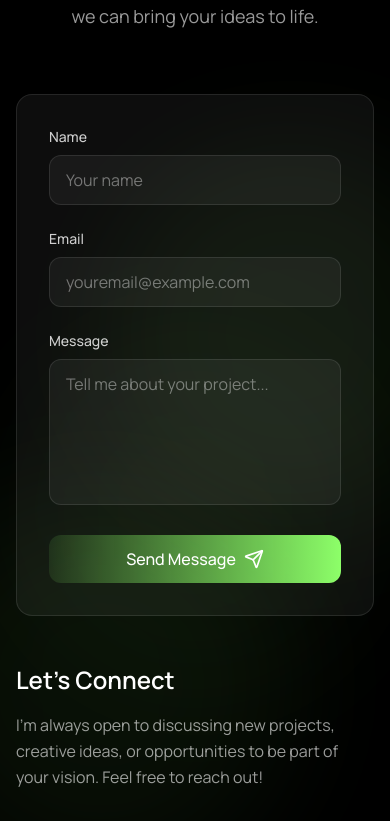
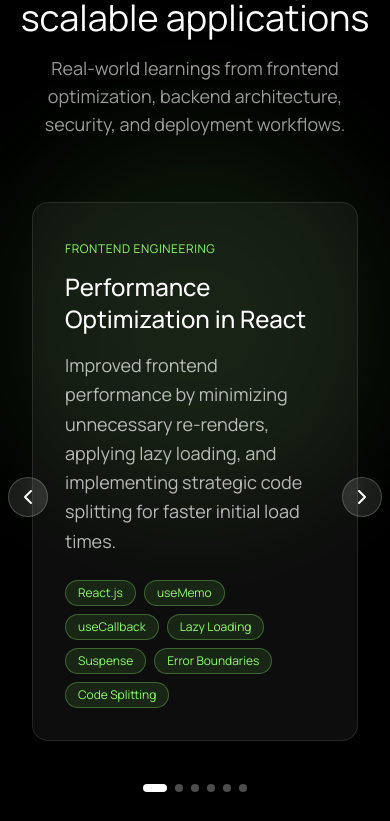
Before and after one commit to Karthikeyan1701/dev-personal-portfolio, a React (Vite) app: page / in a window 390 px wide. Shown: the part 9040-9861 px from the top of the page. Built offline with nearby package versions, Linux system fonts and the light colour scheme.

Commit message:
Completed Insights Section

```diff
--- a/src/App.jsx
+++ b/src/App.jsx
@@ -4,6 +4,7 @@ import Hero from './components/sections/Hero';
 import About from './components/sections/About';
 import Skills from './components/sections/Skills';
 import Services from './components/sections/Services';
+import Insights from './components/sections/Insights';
 import Contact from './components/sections/Contact';
 import Footer from './components/layout/Footer';
 
@@ -17,6 +18,7 @@ function App() {
         <About />
         <Skills />
         <Services />
+        <Insights />
         <Contact />
       </main>
 
--- /dev/null
+++ b/src/components/sections/Insights.jsx
@@ -0,0 +1,155 @@
+import React, { useState, useRef } from "react";
+import { ChevronLeft, ChevronRight, Lightbulb } from "lucide-react";
+import { insights } from "../../data/insights";
+import FadeIn from "../animations/FadeIn";
+
+const Insights = () => {
+  const [currentIndex, setCurrentIndex] = useState(0);
+  const scrollContainerRef = useRef(null);
+
+  const scrollToIndex = (index) => {
+    setCurrentIndex(index);
+    if (scrollContainerRef.current) {
+      const containerWidth = scrollContainerRef.current.offsetWidth;
+      scrollContainerRef.current.scrollTo({
+        left: containerWidth * index,
+        behavior: "smooth",
+      });
+    }
+  };
+
+  const nextInsight = () => {
+    const newIndex = (currentIndex + 1) % insights.length;
+    scrollToIndex(newIndex);
+  };
+
+  const prevInsight = () => {
+    const newIndex =
+      (currentIndex - 1 + insights.length) % insights.length;
+    scrollToIndex(newIndex);
+  };
+
+  return (
+    <section
+      id="insights"
+      className="relative py-20 bg-black overflow-hidden"
+    >
+      {/* Background Glow */}
+      <div className="absolute inset-0 overflow-hidden">
+        <div className="absolute top-1/2 left-1/2 -translate-x-1/2 -translate-y-1/2 w-96 h-96 bg-primary/10 opacity-90 rounded-full blur-3xl" />
+      </div>
+
+      <div className="relative z-10 max-w-7xl mx-auto px-4 sm:px-6 lg:px-8">
+        {/* Section Header */}
+        <FadeIn delay={0}>
+          <div className="text-center mb-16">
+            <div className="inline-flex items-center gap-2 px-4 py-2 bg-primary/10 border border-primary/30 rounded-full mb-6">
+              <Lightbulb className="w-4 h-4 text-primary" />
+              <span className="text-sm text-primary font-medium tracking-wider uppercase">
+                Engineering Insights
+              </span>
+            </div>
+
+            <h2 className="text-4xl lg:text-5xl font-normal text-white mb-4 max-w-2xl mx-auto">
+              Lessons learned while building scalable applications
+            </h2>
+
+            <p className="text-lg text-white/60 max-w-2xl mx-auto">
+              Real-world learnings from frontend optimization, backend
+              architecture, security, and deployment workflows.
+            </p>
+          </div>
+        </FadeIn>
+
+        {/* Carousel */}
+        <FadeIn delay={100}>
+          <div className="relative">
+            <div
+              ref={scrollContainerRef}
+              className="overflow-x-hidden scroll-smooth"
+              style={{ scrollSnapType: "x mandatory" }}
+            >
+              <div className="flex">
+                {insights.map((insight) => (
+                  <div
+                    key={insight.id}
+                    className="w-full shrink-0 px-4"
+                    style={{ scrollSnapAlign: "start" }}
+                  >
+                    <div className="max-w-3xl mx-auto bg-white/5 border border-white/10 rounded-2xl p-8 backdrop-blur-sm">
+
+                      {/* Category */}
+                      <div className="mb-3">
+                        <span className="text-xs uppercase tracking-wider text-primary">
+                          {insight.category}
+                        </span>
+                      </div>
+
+                      {/* Title */}
+                      <h3 className="text-2xl text-white font-medium mb-4">
+                        {insight.title}
+                      </h3>
+
+                      {/* Description */}
+                      <p className="text-white/70 text-lg leading-relaxed mb-6">
+                        {insight.description}
+                      </p>
+
+                      {/* Skills Tags */}
+                      <div className="flex flex-wrap gap-2">
+                        {insight.skills.map((skill, i) => (
+                          <span
+                            key={i}
+                            className="px-3 py-1 text-xs rounded-full bg-primary/10 border border-primary/30 text-primary"
+                          >
+                            {skill}
+                          </span>
+                        ))}
+                      </div>
+
+                    </div>
+                  </div>
+                ))}
+              </div>
+            </div>
+
+            {/* Pagination Dots */}
+            <div className="flex items-center justify-center gap-2 mt-10">
+              {insights.map((_, index) => (
+                <button
+                  key={index}
+                  onClick={() => scrollToIndex(index)}
+                  className={`transition-all duration-300 rounded-full ${
+                    index === currentIndex
+                      ? "bg-white w-6 h-2"
+                      : "bg-white/30 w-2 h-2 hover:bg-white/50"
+                  }`}
+                  aria-label={`Go to insight ${index + 1}`}
+                />
+              ))}
+            </div>
+
+            {/* Navigation Buttons */}
+            <button
+              onClick={prevInsight}
+              className="absolute left-0 top-1/2 -translate-y-1/2 -translate-x-2 lg:-translate-x-4 flex items-center justify-center w-10 h-10 lg:w-12 lg:h-12 bg-white/10 backdrop-blur-sm border border-white/20 rounded-full hover:bg-white/20 transition-all duration-300 z-10"
+              aria-label="Previous insight"
+            >
+              <ChevronLeft className="w-6 h-6 text-white" />
+            </button>
+
+            <button
+              onClick={nextInsight}
+              className="absolute right-0 top-1/2 -translate-y-1/2 translate-x-2 lg:translate-x-4 flex items-center justify-center w-10 h-10 lg:w-12 lg:h-12 bg-white/10 backdrop-blur-sm border border-white/20 rounded-full hover:bg-white/20 transition-all duration-300 z-10"
+              aria-label="Next insight"
+            >
+              <ChevronRight className="w-6 h-6 text-white" />
+            </button>
+          </div>
+        </FadeIn>
+      </div>
+    </section>
+  );
+};
+
+export default Insights;
--- a/src/data/insights.js
+++ b/src/data/insights.js
@@ -0,0 +1,91 @@
+export const insights = [
+  {
+    id: 1,
+    title: "Performance Optimization in React",
+    description:
+      "Improved frontend performance by minimizing unnecessary re-renders, applying lazy loading, and implementing strategic code splitting for faster initial load times.",
+    category: "Frontend Engineering",
+    skills: [
+      "React.js",
+      "useMemo",
+      "useCallback",
+      "Lazy Loading",
+      "Suspense",
+      "Error Boundaries",
+      "Code Splitting"
+    ],
+    impact: "Improved UI Performance"
+  },
+  {
+    id: 2,
+    title: "Advanced State Management Strategies",
+    description:
+      "Managed complex application state using reducer patterns, global context, and scalable state libraries to ensure predictable data flow and maintainability.",
+    category: "State Management",
+    skills: [
+      "useReducer",
+      "Context API",
+      "useContext",
+      "Redux Toolkit",
+      "Zustand"
+    ],
+    impact: "Better State Scalability"
+  },
+  {
+    id: 3,
+    title: "Designing Scalable REST APIs",
+    description:
+      "Built maintainable backend systems using MVC architecture and modular route structuring to support scalable API development.",
+    category: "Backend Architecture",
+    skills: [
+      "Node.js",
+      "Express",
+      "REST APIs",
+      "MVC Architecture"
+    ],
+    impact: "Improved Backend Structure"
+  },
+  {
+    id: 4,
+    title: "Implementing Secure Authentication Systems",
+    description:
+      "Designed secure authentication flows using token-based strategies, role-based access control, and multi-factor authentication techniques.",
+    category: "Security",
+    skills: [
+      "JWT",
+      "OAuth",
+      "RBAC",
+      "2FA"
+    ],
+    impact: "Enhanced Application Security"
+  },
+  {
+    id: 5,
+    title: "Improving API Response Performance",
+    description:
+      "Optimized backend performance by applying indexing strategies, improving database schema design, and reducing redundant query operations.",
+    category: "Backend Optimization",
+    skills: [
+      "MongoDB",
+      "Indexing",
+      "Database Design",
+      "Query Optimization",
+      "Aggregation Pipelines"
+    ],
+    impact: "Reduced API Response Time"
+  },
+  {
+    id: 6,
+    title: "DevOps & Deployment Automation",
+    description:
+      "Automated deployment workflows and environment configuration management to ensure reliable and consistent production releases.",
+    category: "DevOps",
+    skills: [
+      "GitHub Actions",
+      "Docker",
+      "Environment Variables",
+      "CI/CD"
+    ],
+    impact: "Faster & Reliable Deployment"
+  }
+];
--- a/src/utils/constants.js
+++ b/src/utils/constants.js
@@ -35,6 +35,7 @@ export const NAV_LINKS = [
     { id: 'about', label: 'About' },
     { id: 'skills', label: 'Skills' },
     { id: 'services', label: 'Services' },
-    { id: 'experience', label: 'Experience' },
+    { id: 'timeline', label: 'Timeline' },
+    { id: 'insights', label: 'Insights' },
     { id: 'contact', label: 'Contact' }
 ];
```
